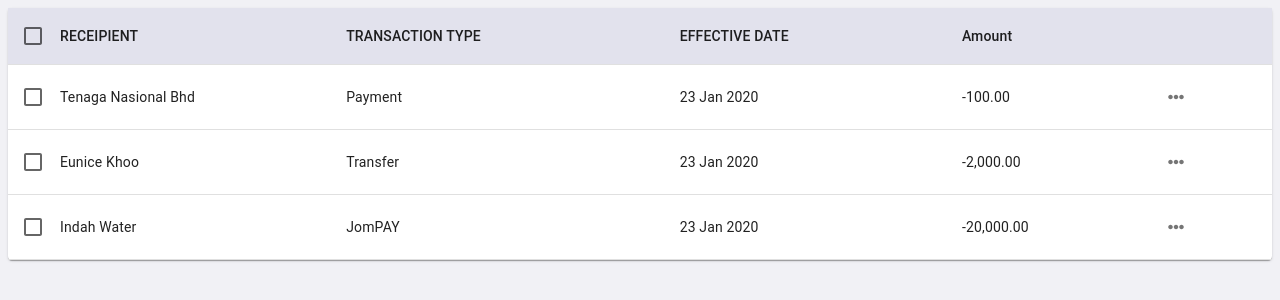
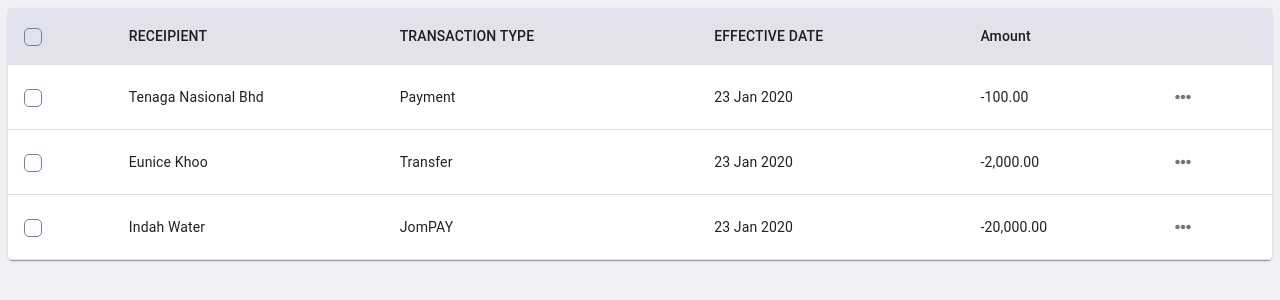
Before and after one commit to shinghuey27/dyno-web, a React (Create React App) app: page / in a window 1280 px wide. Shown: the top 300 px of the page. Built offline with nearby package versions, Linux system fonts and the light colour scheme.

Commit message:
add checkbox custom style

```diff
--- a/src/App.js
+++ b/src/App.js
@@ -1,11 +1,9 @@
+import Checkbox from "./Components/Checkbox/Checkbox";
 import MUIList from "./Components/List/MUIList/MUIList";
 import MUITable from "./Components/Table/MUITable/MUITable";
 import MUITable2 from "./Components/Table/MUITable/MUITable2";
 import MUITable3 from "./Components/Table/MUITable/MUITable3";
 import MUITable4 from "./Components/Table/MUITable/MUITable4";
-
-
-
 
 function App(props) {
   return (
@@ -13,7 +11,7 @@
       {/* <MUIList /> */}
       {/* <MUITable2 /> */}
       {/* <MUITable3 /> */}
-      <MUITable4/>
+      <MUITable4 />
 
     </div>
   );
--- a/src/Components/Checkbox/Checkbox.css
+++ b/src/Components/Checkbox/Checkbox.css
@@ -13,7 +13,6 @@
   -moz-user-select: none;
   -ms-user-select: none;
   user-select: none;
-  margin-top: 1rem;
   vertical-align: middle;
 }
 
--- /dev/null
+++ b/src/Components/Table/MUITable/MUITable4.css
@@ -0,0 +1,75 @@
+.checkbox-table-container {
+    display: block;
+    position: relative;
+    padding-left: 2rem;
+    margin-bottom: 1rem;
+    cursor: pointer;
+    font-size: 13px;
+    font-family: "rubik",sans-serif;
+    line-height: 18px;
+    color:#6f7faf;
+
+    -webkit-user-select: none;
+    -moz-user-select: none;
+    -ms-user-select: none;
+    user-select: none;
+    vertical-align: middle;
+  }
+
+  /* Hide the browser's default checkbox */
+  .checkbox-table-container input {
+    position: absolute;
+    opacity: 0;
+    cursor: pointer;
+    height: 0;
+    width: 0;
+  }
+
+  /* Create a custom checkbox */
+  .checkbox-table-checkmark {
+    position: absolute;
+    top: 0;
+    left: 0;
+    height: 16px;
+    width: 16px;
+    background-color: transparent;
+    border-radius: 5px;
+    border: solid 1px #6f7faf;
+  }
+
+  /* On mouse-over, add a grey background color */
+  /* .checkbox-table-container:hover input ~ .checkbox-table-checkmark {
+    background-color: #b0bad7;
+  } */
+
+  /* When the checkbox is checked, add a blue background */
+  .checkbox-table-container input:checked ~ .checkbox-table-checkmark {
+    background-color: #01ccce;
+
+  }
+
+  /* Create the checkmark/indicator (hidden when not checked) */
+  .checkbox-table-checkmark:after {
+    content: "";
+    position: absolute;
+    display: none;
+  }
+
+  /* Show the checkmark when checked */
+  .checkbox-table-container input:checked ~ .checkbox-table-checkmark:after {
+    display: block;
+  }
+
+  /* Style the checkmark/indicator */
+  .checkbox-table-container .checkbox-table-checkmark:after {
+    left: 3px;
+    top: 4px;
+    width: 7px;
+    height: 3px;
+    border: solid white;
+    border-width: 3px 3px 0 0;
+    border-radius: 1px;
+    -webkit-transform: rotate(135deg);
+    -ms-transform: rotate(135deg);
+    transform: rotate(135deg);
+  }
--- a/src/Components/Table/MUITable/MUITable4.jsx
+++ b/src/Components/Table/MUITable/MUITable4.jsx
@@ -10,18 +10,14 @@
 import TableRow from '@mui/material/TableRow';
 import TableSortLabel from '@mui/material/TableSortLabel';
 import Paper from '@mui/material/Paper';
-import Checkbox from '@mui/material/Checkbox';
+import MUICheckbox from '@mui/material/Checkbox';
 // import IconButton from '@mui/material/IconButton';
-
+import Checkbox from "../../Checkbox/Checkbox";
 import { IconButton, Typography } from '@mui/material';
 import { FontAwesomeIcon } from '@fortawesome/react-fontawesome';
 import { faEllipsisH } from '@fortawesome/free-solid-svg-icons/faEllipsisH';
 import { visuallyHidden } from '@mui/utils';
-
-import Toolbar from '@mui/material/Toolbar';
-import Tooltip from '@mui/material/Tooltip';
-import DeleteIcon from '@mui/icons-material/Delete';
-import FilterListIcon from '@mui/icons-material/FilterList';
+import './MUITable4.css'
 
 function createData(index, receipient, transType, date, amount) {
     return {
@@ -107,22 +103,15 @@
 function EnhancedTableHead(props) {
     const { onSelectAllClick, numSelected, rowCount, onRequestSort } =
         props;
-    const createSortHandler = (property) => (event) => {
-        onRequestSort(event, property);
-    };
+
 
     return (
         <TableHead style={{ backgroundColor: '#E2E2ED' }}>
             <TableRow>
-                <TableCell padding="checkbox">
+                <TableCell >
                     <Checkbox
-                        color="primary"
-                        indeterminate={numSelected > 0 && numSelected < rowCount}
-                        checked={rowCount > 0 && numSelected === rowCount}
-                        onChange={onSelectAllClick}
-                        inputProps={{
-                            'aria-label': 'select all desserts',
-                        }}
+                        containerStyle={{ className: 'checkbox-table-container' }}
+                        checkMarkStyle={{ className: 'checkbox-table-checkmark' }}
                     />
                 </TableCell>
                 {headCells.map((headCell) => (
@@ -197,19 +186,6 @@
         setSelected(newSelected);
     };
 
-    const handleChangePage = (event, newPage) => {
-        setPage(newPage);
-    };
-
-    const handleChangeRowsPerPage = (event) => {
-        setRowsPerPage(parseInt(event.target.value, 10));
-        setPage(0);
-    };
-
-    const handleChangeDense = (event) => {
-        setDense(event.target.checked);
-    };
-
     const isSelected = (name) => selected.indexOf(name) !== -1;
 
     // Avoid a layout jump when reaching the last page with empty rows.
@@ -250,15 +226,12 @@
                                             key={row?.index}
                                             selected={isItemSelected}
                                         >
-                                            <TableCell padding="checkbox">
+                                            <TableCell >
+
                                                 <Checkbox
-                                                    color="primary"
-                                                    checked={isItemSelected}
-                                                    onChange={(event) => handleClick(event, row?.index)}
-                                                    inputProps={{
-                                                        'aria-labelledby': labelId,
-                                                    }}
-                                                />
+                                                    containerStyle={{ className: 'checkbox-table-container' }}
+                                                    checkMarkStyle={{ className: 'checkbox-table-checkmark' }} />
+
                                             </TableCell>
                                             <TableCell
                                                 component="th"
```
Also changed, not shown: src/App.css (+9 -1 lines).
